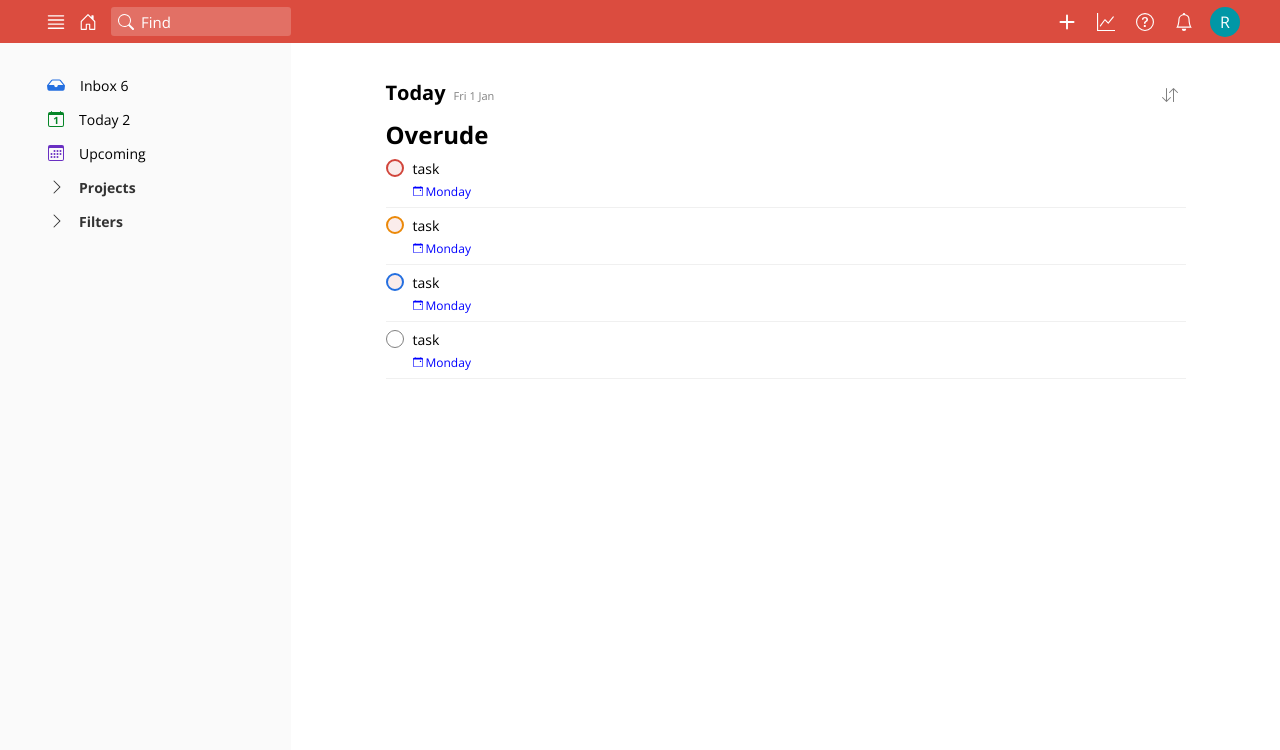
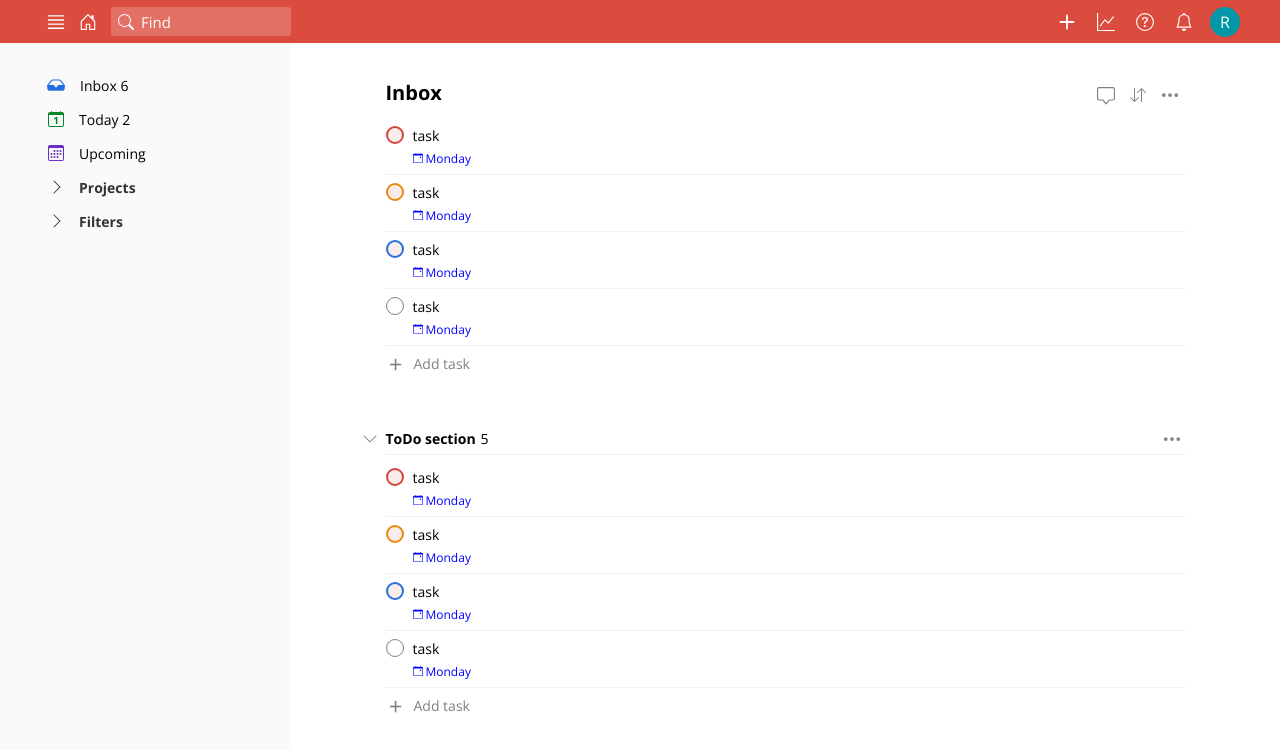
Before and after one commit to rafalrybicki/todoist_clone, a React (Create React App) app: page /inbox in a window 1280 px wide. Shown: the top 750 px of the page. Built offline with nearby package versions, Linux system fonts and the light colour scheme.

Commit message:
Add New Section component

```diff
--- a/src/App.js
+++ b/src/App.js
@@ -30,8 +30,8 @@ function App() {
       <AppBar toggleMenu={toggleMenu} />
       <Menu isOpen={menuOpen} close={toggleMenu}/>
       <MainView>
-        {/* <Inbox /> */}
-        <Today />
+        <Inbox />
+        {/* <Today /> */}
       </MainView>
       {/* <NewProject /> */}
       {/* <TaskEditor headerText="Quick Add Task"/> */}
--- a/src/components/Inbox/index.js
+++ b/src/components/Inbox/index.js
@@ -7,6 +7,7 @@ import IconBtn from '../shared/IconBtn';
 import Task from '../Task'
 import TaskSection from '../shared/TaskSection';
 import NewItemBtn from '../shared/NewItemBtn';
+import NewSection from '../shared/NewSection';
 
 const StyledInbox = styled.div`
    > header {
@@ -53,6 +54,7 @@ function Inbox() {
          <Task priority="3" />
          <Task priority="4" />
          <NewItemBtn text="Add task" onClick={() => console.log('new task')} />
+         <NewSection />
          <TaskSection name="ToDo section">
             <Task priority="1" />
             <Task priority="2" />
@@ -60,6 +62,7 @@ function Inbox() {
             <Task priority="4" />
             <NewItemBtn text="Add task" onClick={() => console.log('new task')} />
          </TaskSection>
+         <NewSection />
       </StyledInbox>
    )
 }
--- a/src/components/Today/index.js
+++ b/src/components/Today/index.js
@@ -34,6 +34,7 @@ function Today() {
          <IconBtn tooltip="Sort" tooltipWidth="36px" cssClass="sort-btn">
             <ArrowDownUp size="16"/>
          </IconBtn>
+
          <h2>Overude</h2>
          <Task priority="1" />
          <Task priority="2" />
--- /dev/null
+++ b/src/components/shared/NewSection.js
@@ -0,0 +1,52 @@
+import React, { useState } from 'react';
+import styled from 'styled-components/macro';
+
+const StyledNewSection = styled.div`
+   position: relative;
+   width: 100%;
+
+   button {
+      display:block;
+      margin: 0 auto;
+      color: transparent;
+      font-weight: bold;
+      font-size: 14px;
+      height: 26px;
+      background-color: white;
+      padding: 0 7px;
+   }
+
+   &:after {
+      position: absolute;
+      top: 14px;
+      content: '';
+      z-index: -1;
+      width: 100px;
+      height: 1px;
+      width: 100%;
+      transition: all .1s;
+   }
+
+   &:hover {
+      button {
+         color: red;
+      }
+
+      &:after {
+         background-color: red;
+      }
+   }
+`
+
+function NewSection() {
+   const [editor, showEditor] = useState(false);
+
+   return (
+      <StyledNewSection>
+         <button onClick={() => showEditor(true)}>Add Section</button>
+         {editor && <span onClick={() => showEditor(false)}>editor</span>}
+      </StyledNewSection>
+   )
+}
+
+export default NewSection
--- a/src/components/shared/TaskSection.js
+++ b/src/components/shared/TaskSection.js
@@ -8,7 +8,7 @@ import { ThreeDots } from 'react-bootstrap-icons';
 
 const StyledTaskSection = styled.div`
    position: relative;
-   padding: 20px 0;
+   padding: 20px 0 10px;
    width: 100%;
 
    h2, .quantity {
```
Also changed, not shown: 2 other files (tests, documents, lock files or other folders).
